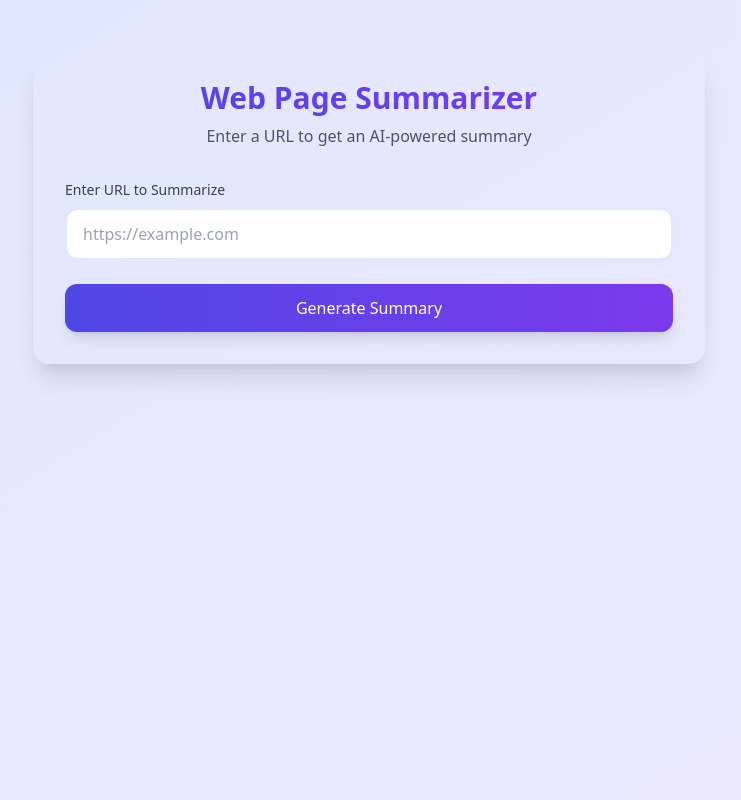
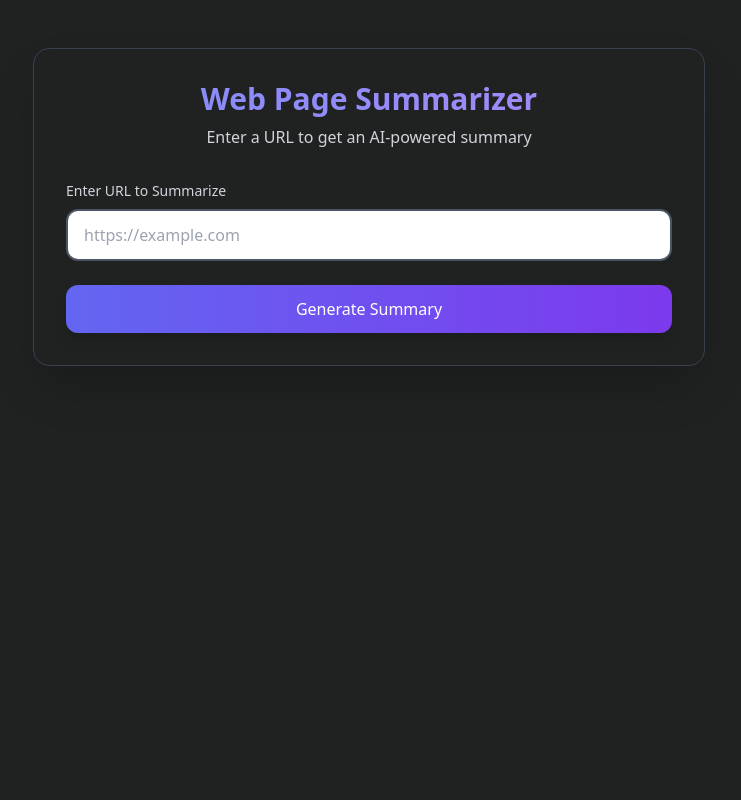
Before and after one commit to rouge-ai-unit/Influencer-Unit-Automation---Article-Summariser, a Flask app: page / in a window 1280 px wide. Shown: the whole page, without its empty margins (271-1012 px from the left). Run offline with Flask 3, Linux system fonts and the light colour scheme.

Commit message:
Update index.html matching the dark theme of the Rouge Dashboard
Made the color of the app similar to the bg of the Rouge Dashboard and for integrating with the same page of the Content Idea Generation

```diff
--- a/templates/index.html
+++ b/templates/index.html
@@ -1,61 +1,74 @@
 <!DOCTYPE html>
 <html lang="en">
 <head>
-    <meta charset="UTF-8">
-    <meta name="viewport" content="width=device-width, initial-scale=1.0">
+  <meta charset="UTF-8" />
+  <meta name="viewport" content="width=device-width, initial-scale=1.0"/>
   <title>Web Page Summarizer</title>
-    <link href="https://cdn.jsdelivr.net/npm/tailwindcss@2.2.19/dist/tailwind.min.css" rel="stylesheet">
-    <link href="https://cdn.jsdelivr.net/npm/remixicon@3.5.0/fonts/remixicon.css" rel="stylesheet">
+  <link href="https://cdn.jsdelivr.net/npm/tailwindcss@2.2.19/dist/tailwind.min.css" rel="stylesheet" />
+  <link href="https://cdn.jsdelivr.net/npm/remixicon@3.5.0/fonts/remixicon.css" rel="stylesheet" />
   <style>
+    body {
+      background-color: #202222;
+    }
+
     .clear-button {
       display: none;
       position: absolute;
       right: 12px;
       top: 50%;
       transform: translateY(-50%);
-            background: #e5e7eb;
+      background: #374151; /* slate-700 */
       border-radius: 50%;
       padding: 4px;
       cursor: pointer;
       transition: all 0.2s;
     }
+
     .clear-button:hover {
-            background: #d1d5db;
+      background: #4b5563; /* slate-600 */
     }
+
     .url-input:not(:placeholder-shown) + .clear-button {
       display: block;
     }
   </style>
 </head>
-<body class="bg-gradient-to-br from-indigo-100 to-purple-100 min-h-screen py-12 px-4 sm:px-6 lg:px-8">
-    <div class="max-w-md mx-auto backdrop-blur-sm bg-white/80 rounded-2xl shadow-xl overflow-hidden md:max-w-2xl p-8">
+<body class="text-white min-h-screen py-12 px-4 sm:px-6 lg:px-8">
+  <div class="max-w-md mx-auto backdrop-blur-sm bg-[#2a2c2c] rounded-2xl shadow-2xl overflow-hidden md:max-w-2xl p-8 border border-gray-700">
     <div class="text-center mb-8">
-            <h1 class="text-3xl font-bold text-transparent bg-clip-text bg-gradient-to-r from-indigo-600 to-purple-600">
+      <h1 class="text-3xl font-bold text-transparent bg-clip-text bg-gradient-to-r from-indigo-400 to-purple-400">
         Web Page Summarizer
       </h1>
-            <p class="mt-2 text-gray-600">Enter a URL to get an AI-powered summary</p>
+      <p class="mt-2 text-gray-300">Enter a URL to get an AI-powered summary</p>
     </div>
 
     {% if error %}
-        <div class="bg-red-100 border border-red-400 text-red-700 px-4 py-3 rounded-xl relative mb-4" role="alert">
+    <div class="bg-red-800 border border-red-500 text-red-100 px-4 py-3 rounded-xl relative mb-4" role="alert">
       <span class="block sm:inline">{{ error }}</span>
     </div>
     {% endif %}
 
     <form action="/summarize" method="post" class="space-y-6">
       <div class="relative">
-                <label for="url" class="block text-sm font-medium text-gray-700 mb-2">Enter URL to Summarize</label>
+        <label for="url" class="block text-sm font-medium text-gray-300 mb-2">Enter URL to Summarize</label>
         <div class="relative">
-                    <input type="url" name="url" id="url" required
-                        class="url-input block w-full px-4 py-3 rounded-xl border-2 border-indigo-100 focus:border-indigo-500 focus:ring focus:ring-indigo-200 focus:ring-opacity-50 transition duration-150 ease-in-out pr-12"
-                        placeholder="https://example.com">
+          <input
+            type="url"
+            name="url"
+            id="url"
+            required
+            class="url-input block w-full px-4 py-3 rounded-xl bg-[#1e1f1f] border-2 border-gray-600 placeholder-gray-400 text-black focus:border-indigo-400 focus:ring focus:ring-indigo-500 focus:ring-opacity-30 transition duration-150 ease-in-out pr-12"
+            placeholder="https://example.com"
+          />
           <button type="button" class="clear-button" onclick="clearInput()">
-                        <i class="ri-close-line text-gray-500"></i>
+            <i class="ri-close-line text-white text-lg"></i>
           </button>
         </div>
       </div>
-            <button type="submit"
-                class="w-full py-3 px-6 rounded-xl bg-gradient-to-r from-indigo-600 to-purple-600 text-white font-medium shadow-lg hover:shadow-xl transform hover:-translate-y-0.5 transition duration-150 ease-in-out focus:outline-none focus:ring-2 focus:ring-offset-2 focus:ring-indigo-500">
+      <button
+        type="submit"
+        class="w-full py-3 px-6 rounded-xl bg-gradient-to-r from-indigo-500 to-purple-600 text-white font-medium shadow-lg hover:shadow-2xl transform hover:-translate-y-0.5 transition duration-150 ease-in-out focus:outline-none focus:ring-2 focus:ring-offset-2 focus:ring-indigo-400"
+      >
         Generate Summary
       </button>
     </form>
@@ -63,8 +76,8 @@
 
   <script>
     function clearInput() {
-            document.getElementById('url').value = '';
-            document.getElementById('url').focus();
+      document.getElementById("url").value = "";
+      document.getElementById("url").focus();
     }
   </script>
 </body>
```
Lines whose indentation alone changed are shown as unchanged.
